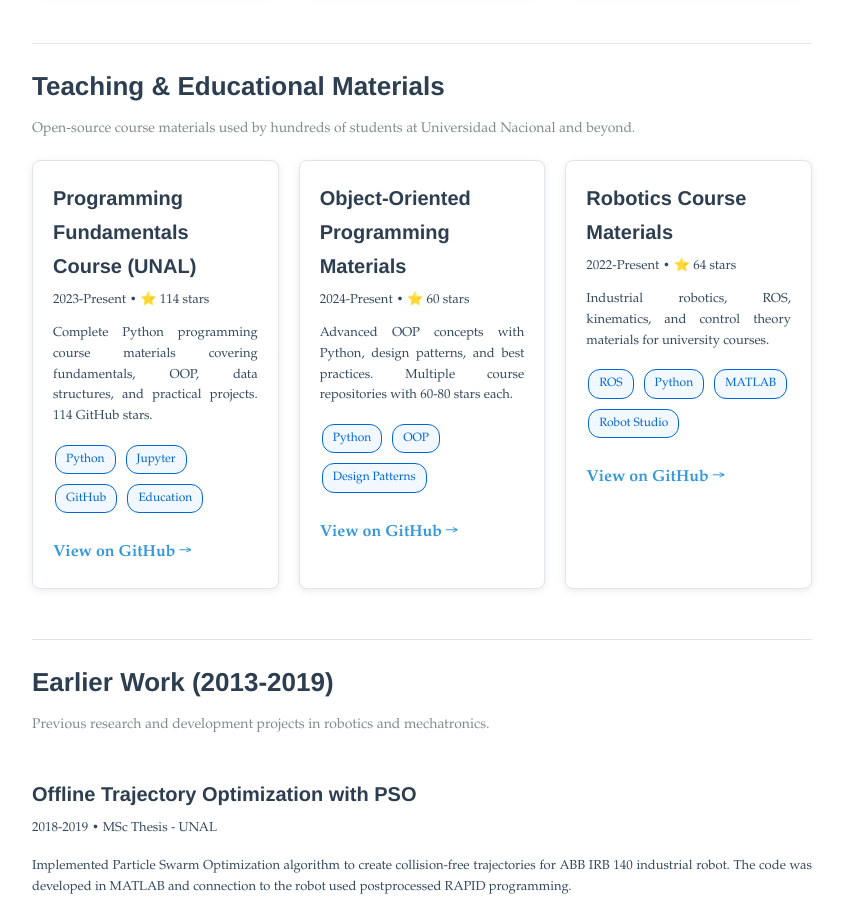
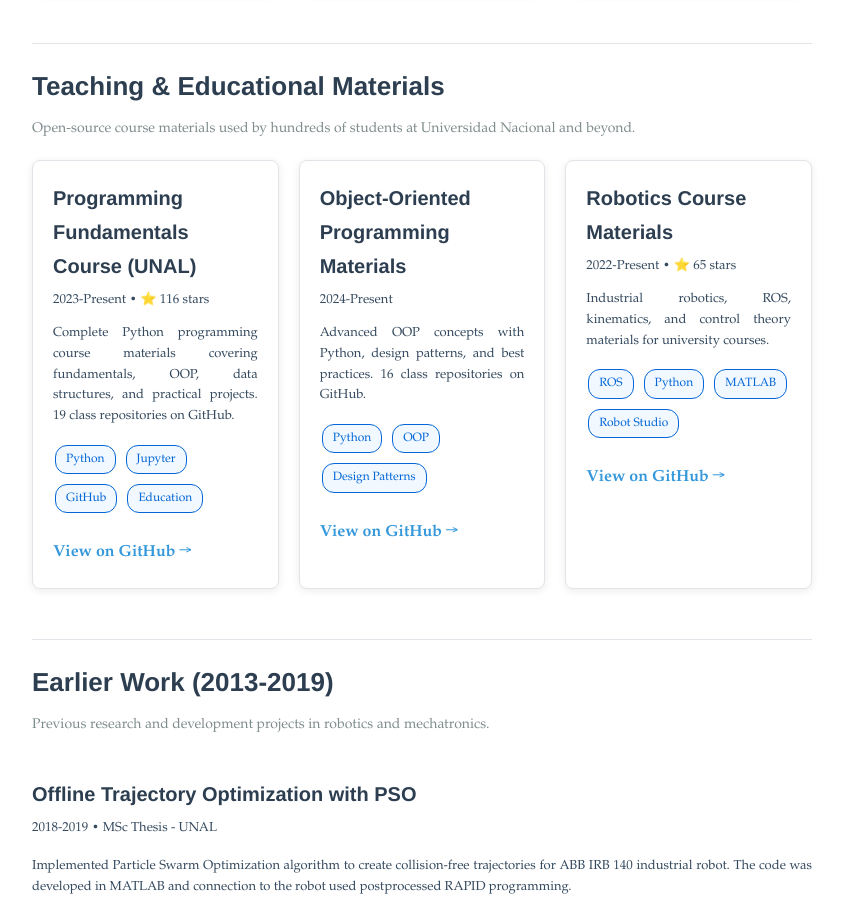
Before and after one commit to felipeg17/felipeg17.github.io, a Jekyll site: the page built from projects/index.html, in a window 1280 px wide and 900 px high, scrolled down 2050 px. Shown: the whole window, without its empty margins (218-1061 px from the left). Built offline with Jekyll 4.4.1, drawn with Linux system fonts in a browser that asks for light colours; some of the changed text lies outside the part shown; grey boxes are pictures that could not be loaded.

Commit message:
fix: update project stars and class counts, remove broken ros-industrial link
Co-Authored-By: Claude Sonnet 5.5 <noreply@anthropic.com>

```diff
--- a/_data/projects.yml
+++ b/_data/projects.yml
@@ -47,7 +47,7 @@ personal:
     description: "Educational Python repository for learning object-oriented programming concepts using Pokémon. Used by students for OOP practice."
     tech: ["Python", "OOP", "Education"]
     github: "https://github.com/felipeg17/poke-repo"
-    stars: 11
+    stars: 13
     featured: true
 
 academic:
@@ -56,7 +56,7 @@ academic:
     description: "Flexible Robotics Reinforcement Learning library for generating movements for industrial robots. Developed in Python based on PyTorch and compatible with ROS."
     tech: ["Python", "PyTorch", "ROS", "Reinforcement Learning", "Gazebo"]
     github: "https://github.com/jmfajardod/frobs_rl"
-    stars: 120
+    stars: 122
     publication: "IEEE CASE 2022"
     featured: true
 
@@ -65,13 +65,6 @@ academic:
     description: "Implementation of Generative Grasping CNN (GGCNN) to generate valid grasping poses for industrial robots, followed by trajectory generation for task execution."
     tech: ["Python", "Computer Vision", "Deep Learning", "ROS"]
     publication: "Collaborative Pick and Place using industrial robots"
-    featured: true
-
-  - name: "ROS Industrial Robotics Examples"
-    period: "2020-2023"
-    description: "Collection of ROS packages and examples for industrial robotics applications, motion planning, and robot simulation."
-    tech: ["ROS", "Python", "C++", "Gazebo"]
-    github: "https://github.com/felipeg17/ros-industrial-examples"
     featured: true
 
   - name: "Motion Planners Benchmark"
@@ -84,18 +77,17 @@ academic:
 teaching:
   - name: "Programming Fundamentals Course (UNAL)"
     period: "2023-Present"
-    description: "Complete Python programming course materials covering fundamentals, OOP, data structures, and practical projects. 114 GitHub stars."
+    description: "Complete Python programming course materials covering fundamentals, OOP, data structures, and practical projects. 19 class repositories on GitHub."
     tech: ["Python", "Jupyter", "GitHub", "Education"]
     github: "https://github.com/fegonzalez7/pdc_unal_clase1"
-    stars: 114
+    stars: 116
     featured: true
 
   - name: "Object-Oriented Programming Materials"
     period: "2024-Present"
-    description: "Advanced OOP concepts with Python, design patterns, and best practices. Multiple course repositories with 60-80 stars each."
+    description: "Advanced OOP concepts with Python, design patterns, and best practices. 16 class repositories on GitHub."
     tech: ["Python", "OOP", "Design Patterns"]
     github: "https://github.com/fegonzalez7"
-    stars: 60
     featured: true
 
   - name: "Robotics Course Materials"
@@ -103,7 +95,7 @@ teaching:
     description: "Industrial robotics, ROS, kinematics, and control theory materials for university courses."
     tech: ["ROS", "Python", "MATLAB", "Robot Studio"]
     github: "https://github.com/fegonzalez7/rob_unal_clase2"
-    stars: 64
+    stars: 65
     featured: true
 
 legacy:
```
